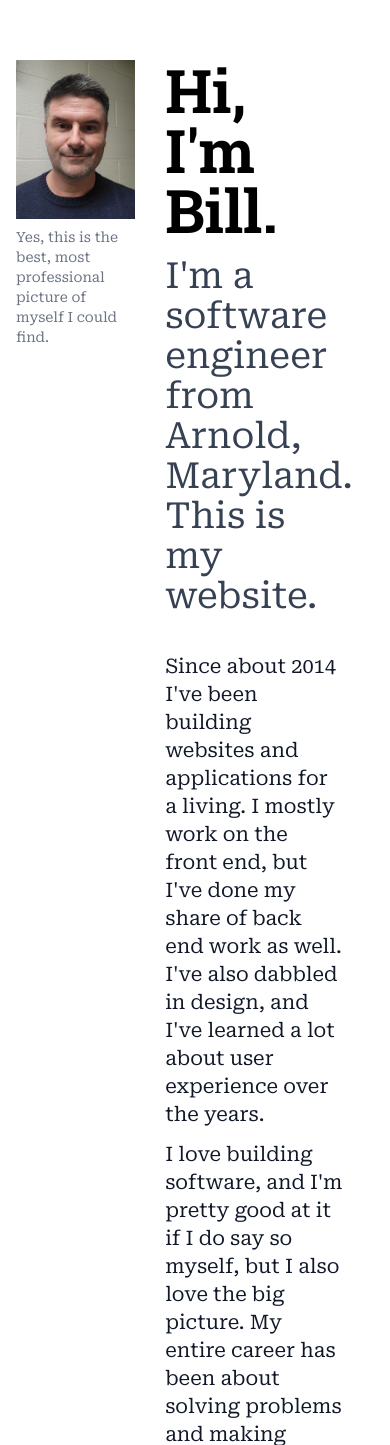
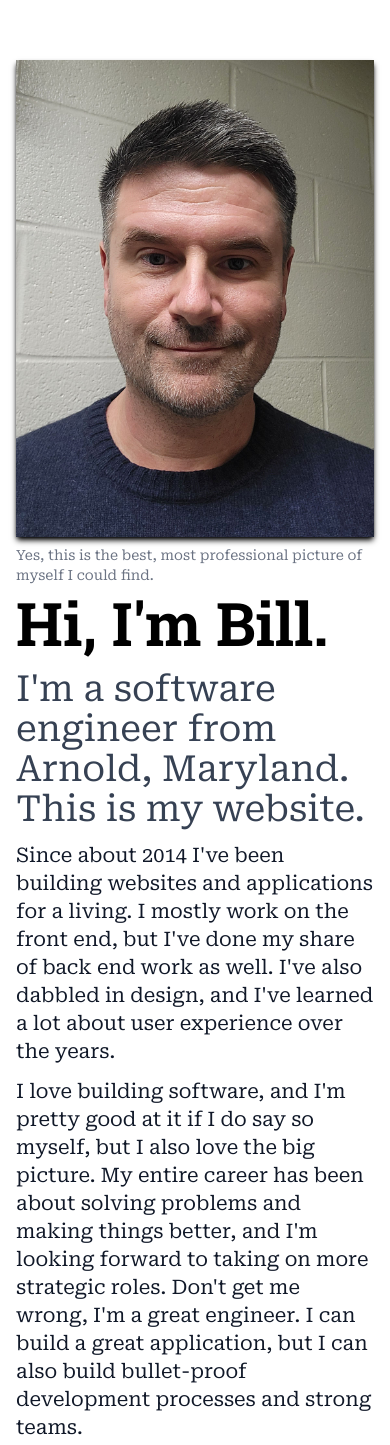
Before and after one commit to williamwhorton/WilliamWhortonDotCom, a Flask app: page / in a window 390 px wide. Shown: the part 132-1577 px from the top of the page. Run offline with Flask 3, Linux system fonts and the light colour scheme; style sheets or scripts are compiled from the project's sources.

Commit message:
"Revise templates: improve layout for profile image and bio on index page, adjust mobile navigation styles in base template for responsiveness."

```diff
--- a/app/templates/base.html
+++ b/app/templates/base.html
@@ -12,7 +12,7 @@
 <body class="bg-white font-body">
 <header class="px-5 py-5 flex justify-between leading-none">
     <h1 class="text-4xl font-heading font-bold my-auto">William Whorton</h1>
-    <nav id="mobile-menu-container" class="py-5 pb-6 w-24">
+    <nav id="mobile-menu-container" class="py-5 pb-6 w-24 lg:w-auto">
     {% include 'components/main_nav.html' %}
     </nav>
 </header>
--- a/app/templates/index.html
+++ b/app/templates/index.html
@@ -2,13 +2,11 @@
 {% block title %}Home{% endblock %}
 
 {% block body %}
-    <div class="grid grid-cols-12">
-        <div class="col-span-4">
-            <img src="{{ url_for('static', filename='images/Bill-Profile.jpg') }}" alt="Photograph of the most incredibly handsome software engineer you can imagine. Trust me, he puts Adonis to shame." class="w-full h-auto">
+                <div class="mx-auto md:mx-unset md:float-right md:ml-4 mb-2 w-full max-w-sm">
+                    <img src="{{ url_for('static', filename='images/Bill-Profile.jpg') }}" alt="Photograph of the most incredibly handsome software engineer you can imagine. Trust me, he puts Adonis to shame." class="w-full h-auto shadow-md shadow-black">
                     <p class="text-sm text-gray-500 mt-2">Yes, this is the best, most professional picture of myself I could find.</p>
                 </div>
-        <div class="col-span-6 col-start-6 flex flex-col justify-end">
-            <div class="mb-6">
+                <div class="clear-both md:clear-none">
                     <h1 class="text-6xl font-display font-bold mb-4">Hi, I'm Bill.</h1>
                     <p class="text-4xl text-gray-700 mb-3">I'm a software engineer from Arnold, Maryland. This is my website.</p>
                 </div>
@@ -16,6 +14,4 @@
                 <p class="text-xl text-gray-900 mb-3">I love building software, and I'm pretty good at it if I do say so myself, but I also love the big picture. My entire career has been about solving problems and making things better, and I'm looking forward to taking on more strategic roles. Don't get me wrong, I'm a great engineer. I can build a great application, but I can also build bullet-proof development processes and strong teams.</p>
                 <p class="text-xl text-gray-900 mb-3">Anyway, take a look around. If you want to learn about me in more detail, the conveniently-named <a class="link " href="{{ url_for('main.about') }}">About</a> section has you covered. Here on business? Want to see what I've been working on? You'll probably want the <a class="link " href="{{ url_for('main.work') }}">Work</a> part. Poke around the <a class="link " href="{{ url_for('main.journal') }}">Journal</a> section if you want to see what's been on my mind lately.</p>
                 <p class="text-xl text-gray-900 mb-3">And, of course, if you're looking for somebody to build your next big project or lead your team to greatness, click that <a class="link " href="{{ url_for('contact.contact') }}">Contact</a> link.</p>
-        </div>
-    </div>
 {% endblock %}
```
Lines whose indentation alone changed are shown as unchanged.
